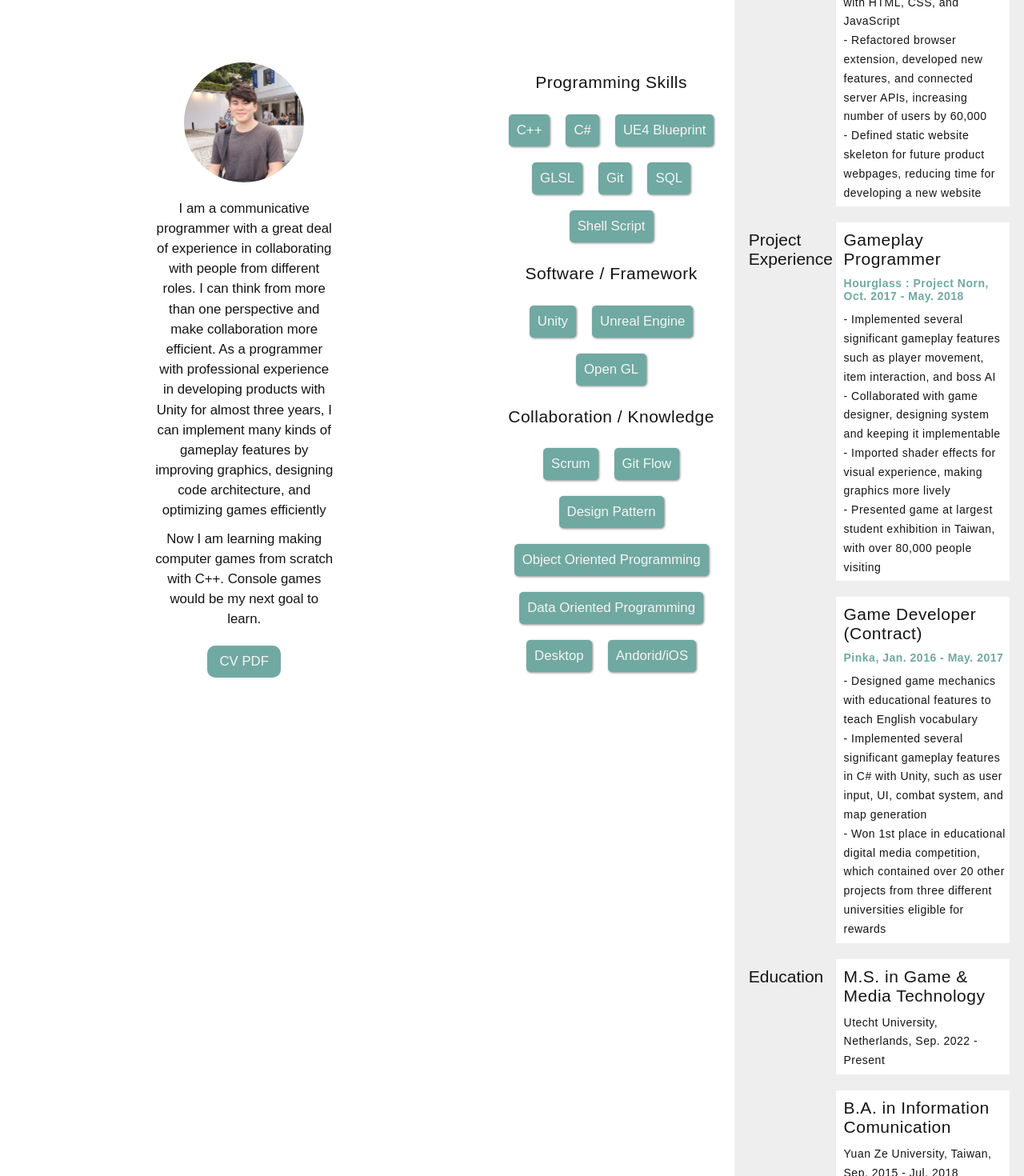
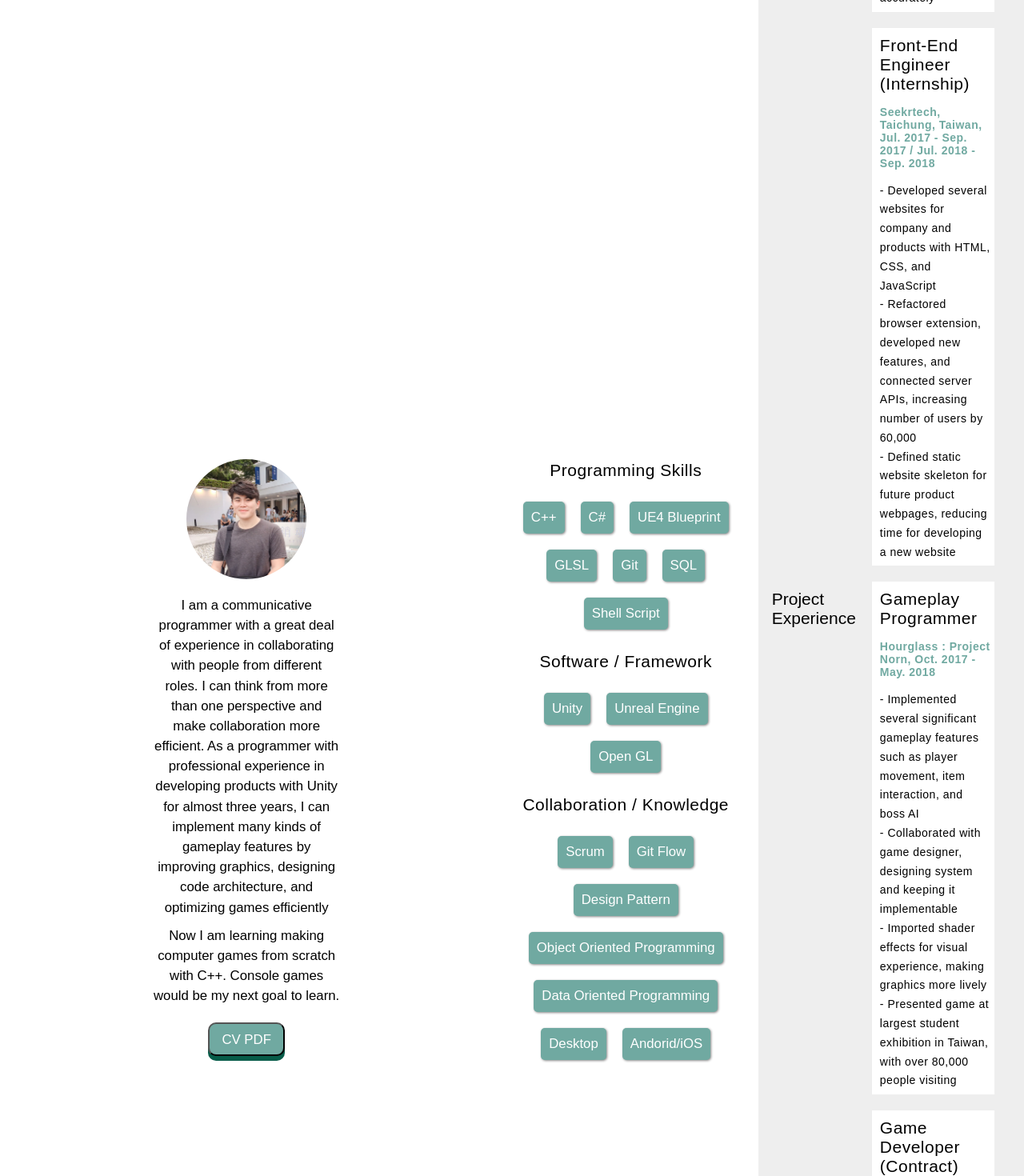
Before and after one commit to willake/hui-en.me-next, a Next.js app: page /about in a window 1280 px wide. Shown: the part 800-2270 px from the top of the page at 80% size. Built offline with nearby package versions, Linux system fonts and the light colour scheme.

Commit message:
update: update style of about

```diff
--- a/components/About/EducationCategory.tsx
+++ b/components/About/EducationCategory.tsx
@@ -3,6 +3,7 @@ import React from 'react';
 import { Education } from '../../schema';
 import EducationItem from './EducationItem';
 import classNames from 'classnames';
+import { H2, VFlexCenter } from 'styles/Common';
 
 type Props = {
   title: string;
@@ -11,11 +12,31 @@ type Props = {
 
 const EducationCategory: React.FC<Props> = ({ title, educations }) => {
   return (
-    <div className={styles.experienceCategory}>
-      <h2 className={styles.experienceCategoryTitle}>
-        <span className={classNames('xl', 'colorBlack')}>{title}</span>
-      </h2>
-      <div className={styles.experienceCategoryContent}>
+    <VFlexCenter
+      css={{
+        width: '90%',
+        '@lg': {
+          maxWidth: '1000px',
+          flexDirection: 'row',
+          alignItems: 'flex-start',
+        },
+      }}
+    >
+      <H2
+        size={'xl'}
+        textColor={'black'}
+        css={{
+          margin: '20px 0px',
+          fontWeight: 400,
+          '@lg': {
+            flex: 1,
+            textAlign: 'left',
+          },
+        }}
+      >
+        {title}
+      </H2>
+      <VFlexCenter css={{ width: '100%', '@lg': { flex: 2 } }}>
         {educations.map((education) => (
           <EducationItem
             key={education.degree}
@@ -24,8 +45,8 @@ const EducationCategory: React.FC<Props> = ({ title, educations }) => {
             period={education.period}
           />
         ))}
-      </div>
-    </div>
+      </VFlexCenter>
+    </VFlexCenter>
   );
 };
 
--- a/components/About/EducationItem.tsx
+++ b/components/About/EducationItem.tsx
@@ -1,6 +1,6 @@
-import styles from '../../styles/About.module.scss';
 import React from 'react';
-import classNames from 'classnames';
+import { Box, Text, VFlex } from 'styles/Common';
+import { WHITE } from 'styles/color';
 
 type Props = {
   degree: string;
@@ -10,16 +10,22 @@ type Props = {
 
 const EducationItem: React.FC<Props> = ({ degree, school, period }) => {
   return (
-    <div className={styles.experienceCategoryContentItem}>
-      <div className={styles.experienceCategoryContentItemTitle}>
-        <span className={classNames('xl', 'colorBlack')}>{degree}</span>
-      </div>
-      <div className={styles.experienceCategoryContentItemDetail}>
-        <span
-          className={classNames('m', 'colorBlack')}
-        >{`${school}, ${period}`}</span>
-      </div>
-    </div>
+    <VFlex css={{ margin: '10px 20px', backgroundColor: WHITE }}>
+      <Box css={{ margin: '10px' }}>
+        <Text size={'xl'} textColor={'black'} css={{ letterSpacing: '0.5px' }}>
+          {degree}
+        </Text>
+      </Box>
+      <Box css={{ margin: '5px 5px 5px 10px' }}>
+        <Text
+          size={'m'}
+          textColor={'black'}
+          css={{ letterSpacing: '0.5px', lineHeight: 1.7 }}
+        >
+          {`${school}, ${period}`}
+        </Text>
+      </Box>
+    </VFlex>
   );
 };
 
--- a/components/About/Experience.tsx
+++ b/components/About/Experience.tsx
@@ -5,6 +5,8 @@ import ExperienceCategory from './ExperienceCategory';
 import EducationItem from './EducationItem';
 import { Experience, Education } from '../../schema';
 import EducationCategory from './EducationCategory';
+import { Section } from 'styles/Common';
+import { DARK_GRAY } from 'styles/color';
 
 type ExperienceProps = {
   workExperiences: Experience[];
@@ -18,7 +20,16 @@ const Experience: React.FC<ExperienceProps> = ({
   educations,
 }) => {
   return (
-    <section className={styles.experience}>
+    <Section
+      css={{
+        width: '100%',
+        backgroundColor: DARK_GRAY,
+        alignItems: 'center',
+        marginTop: '10px',
+        paddingTop: '20px',
+        paddingBottom: '20px',
+      }}
+    >
       <ExperienceCategory
         title="Work Experience"
         experiences={workExperiences}
@@ -28,7 +39,7 @@ const Experience: React.FC<ExperienceProps> = ({
         experiences={projectExperiences}
       />
       <EducationCategory title="Education" educations={educations} />
-    </section>
+    </Section>
   );
 };
 
--- a/components/About/ExperienceCategory.tsx
+++ b/components/About/ExperienceCategory.tsx
@@ -1,8 +1,7 @@
-import styles from '../../styles/About.module.scss';
 import React from 'react';
 import { Experience } from '../../schema';
 import ExperienceItem from './ExperienceItem';
-import classNames from 'classnames';
+import { H2, VFlexCenter } from 'styles/Common';
 
 type Props = {
   title: string;
@@ -11,11 +10,31 @@ type Props = {
 
 const ExperienceCategory: React.FC<Props> = ({ title, experiences }) => {
   return (
-    <div className={styles.experienceCategory}>
-      <h2 className={styles.experienceCategoryTitle}>
-        <span className={classNames('xl', 'colorBlack')}>{title}</span>
-      </h2>
-      <div className={styles.experienceCategoryContent}>
+    <VFlexCenter
+      css={{
+        width: '90%',
+        '@lg': {
+          maxWidth: '1000px',
+          flexDirection: 'row',
+          alignItems: 'flex-start',
+        },
+      }}
+    >
+      <H2
+        size={'xl'}
+        textColor={'black'}
+        css={{
+          margin: '20px 0px',
+          fontWeight: 400,
+          '@lg': {
+            flex: 1,
+            textAlign: 'left',
+          },
+        }}
+      >
+        {title}
+      </H2>
+      <VFlexCenter css={{ width: '100%', '@lg': { flex: 2 } }}>
         {experiences.map((experience) => (
           <ExperienceItem
             key={experience.title}
@@ -24,8 +43,8 @@ const ExperienceCategory: React.FC<Props> = ({ title, experiences }) => {
             details={experience.details}
           />
         ))}
-      </div>
-    </div>
+      </VFlexCenter>
+    </VFlexCenter>
   );
 };
 
--- a/components/About/ExperienceItem.tsx
+++ b/components/About/ExperienceItem.tsx
@@ -1,6 +1,8 @@
 import styles from '../../styles/About.module.scss';
 import React from 'react';
 import classNames from 'classnames';
+import { Box, Text, VFlex } from 'styles/Common';
+import { WHITE } from 'styles/color';
 
 type Props = {
   title: string;
@@ -10,22 +12,35 @@ type Props = {
 
 const ExperienceItem: React.FC<Props> = ({ title, subtitle, details }) => {
   return (
-    <div className={styles.experienceCategoryContentItem}>
-      <div className={styles.experienceCategoryContentItemTitle}>
-        <span className={classNames('xl', 'colorBlack')}>{title}</span>
-      </div>
-      <div className={styles.experienceCategoryContentItemSubtitle}>
-        <span className={classNames('m', 'colorGreen')}>{subtitle}</span>
-      </div>
-      <div className={styles.experienceCategoryContentItemDetail}>
+    <VFlex css={{ margin: '10px 20px', backgroundColor: WHITE }}>
+      <Box css={{ margin: '10px' }}>
+        <Text size={'xl'} textColor={'black'} css={{ letterSpacing: '0.5px' }}>
+          {title}
+        </Text>
+      </Box>
+      <Box css={{ margin: '5px 5px 10px 10px' }}>
+        <Text
+          size={'m'}
+          textColor={'green'}
+          css={{ fontWeight: 700, letterSpacing: '0.5px' }}
+        >
+          {subtitle}
+        </Text>
+      </Box>
+      <Box css={{ margin: '5px 5px 5px 10px' }}>
         {details.map((detail) => (
-          <span key={detail.length} className={classNames('m', 'colorBlack')}>
+          <Text
+            key={detail.length}
+            size={'m'}
+            textColor={'black'}
+            css={{ letterSpacing: '0.5px', lineHeight: 1.7 }}
+          >
             - {detail}
             <br />
-          </span>
+          </Text>
         ))}
-      </div>
-    </div>
+      </Box>
+    </VFlex>
   );
 };
 
--- a/components/About/Intro.tsx
+++ b/components/About/Intro.tsx
@@ -2,6 +2,9 @@ import styles from '../../styles/About.module.scss';
 import React from 'react';
 import Image from 'next/image';
 import classNames from 'classnames';
+import { Box, Button, Section, Text } from 'styles/Common';
+import { styled } from 'styles';
+import { GREEN, textColors } from 'styles/color';
 
 type IntroProps = {
   intro: string[];
@@ -9,9 +12,19 @@ type IntroProps = {
 
 const Intro: React.FC<IntroProps> = ({ intro }) => {
   return (
-    <section id="intro" className={styles.intro}>
-      <div>
-        <div className={styles.introAvatar}>
+    <Section
+      id="intro"
+      css={{
+        alignItems: 'center',
+        padding: '0 30px',
+        '@lg': {
+          justifyContent: 'center',
+          padding: '10px 15%',
+        },
+      }}
+    >
+      <Box>
+        <Avatar>
           <Image
             src="/images/about/me.jpg"
             alt="me"
@@ -19,22 +32,47 @@ const Intro: React.FC<IntroProps> = ({ intro }) => {
             height="160"
             layout="responsive"
           />
-        </div>
-      </div>
-      <div className={styles.introTexts}>
+        </Avatar>
+      </Box>
+      <Box css={{ maxWidth: '800px' }}>
         {intro.map((text) => (
-          <div key={text.length} className={styles.introText}>
-            <span className={classNames('l', 'colorBlack')}>{text}</span>
-          </div>
+          <Box css={{ textAlign: 'center', margin: '10px 0', lineHeight: 1.5 }}>
+            <Text size={'l'} textColor={'black'}>
+              {text}
+            </Text>
+          </Box>
         ))}
-      </div>
-      <div className={classNames(styles.cvButton, 'hoverable')}>
+      </Box>
+      <Button
+        css={{
+          margin: '10px 0',
+          padding: '10px 15px',
+          backgroundColor: GREEN,
+          borderRadius: '10px',
+        }}
+      >
         <a title="CV" href="/cv.pdf" target="_blank" rel="noopener noreferrer">
-          <span className={classNames('l', 'colorWhite')}>CV PDF</span>
+          <Text size={'l'} textColor={'white'}>
+            CV PDF
+          </Text>
         </a>
-      </div>
-    </section>
+      </Button>
+    </Section>
   );
 };
 
 export default Intro;
+
+const Avatar = styled(Box, {
+  position: 'relative',
+  width: '128px',
+  height: '128px',
+  margin: '10px 0',
+  '@lg': {
+    width: '150px',
+    height: '150px',
+  },
+  img: {
+    borderRadius: '50%',
+  },
+});
--- a/components/About/Skill.tsx
+++ b/components/About/Skill.tsx
@@ -2,6 +2,7 @@ import styles from '../../styles/About.module.scss';
 import React from 'react';
 import SkillSet from './SkillSet';
 import classNames from 'classnames';
+import { Section } from 'styles/Common';
 
 type SkillProps = {
   programmingSkill: string[];
@@ -15,11 +16,19 @@ const Skill: React.FC<SkillProps> = ({
   knowledge,
 }) => {
   return (
-    <section className={styles.skill}>
+    <Section
+      css={{
+        alignItems: 'center',
+        justifyContent: 'center',
+        '@lg': {
+          maxWidth: '1000px',
+        },
+      }}
+    >
       <SkillSet title={'Programming Skills'} skills={programmingSkill} />
       <SkillSet title="Software / Framework" skills={framework} />
       <SkillSet title="Collaboration / Knowledge" skills={knowledge} />
-    </section>
+    </Section>
   );
 };
 
--- a/components/About/SkillSet.tsx
+++ b/components/About/SkillSet.tsx
@@ -1,6 +1,7 @@
-import styles from '../../styles/About.module.scss';
 import React from 'react';
-import classNames from 'classnames';
+import { Box, H2, HFlexCenter, Text, VFlexCenter } from 'styles/Common';
+import { styled } from 'styles';
+import { GREEN, SHADOW } from 'styles/color';
 
 type Props = {
   title: string;
@@ -9,19 +10,37 @@ type Props = {
 
 const SkillSet: React.FC<Props> = ({ title, skills }) => {
   return (
-    <div className={styles.skillCategory}>
-      <h2 className={styles.skillCategoryTitle}>
-        <span className={classNames('xl', 'colorBlack')}>{title}</span>
-      </h2>
-      <div className={styles.skillCategoryContent}>
+    <VFlexCenter>
+      <H2
+        size="xl"
+        textColor={'black'}
+        css={{
+          fontWeight: 500,
+          letterSpacing: '0.5px',
+        }}
+      >
+        {title}
+      </H2>
+      <HFlexCenter css={{ flexWrap: 'wrap' }}>
         {skills.map((skill) => (
-          <div key={skill} className={styles.skillCategoryContentItem}>
-            <span className={classNames('l', 'colorWhite')}>{skill}</span>
-          </div>
+          <SkillItem key={skill}>
+            <Text size={'l'} textColor={'white'}>
+              {skill}
+            </Text>
+          </SkillItem>
         ))}
-      </div>
-    </div>
+      </HFlexCenter>
+    </VFlexCenter>
   );
 };
 
 export default SkillSet;
+
+const SkillItem = styled(Box, {
+  width: 'auto',
+  background: GREEN,
+  boxShadow: `1px 1px 3px ${SHADOW}`,
+  borderRadius: '5px',
+  margin: '10px 10px',
+  padding: '10px 10px',
+});
--- a/styles/Common.tsx
+++ b/styles/Common.tsx
@@ -32,9 +32,19 @@ export const VFlex = styled('div', {
   flexDirection: 'column',
 });
 
+export const VFlexCenter = styled(VFlex, {
+  alignItems: 'center',
+  justifyContent: 'center',
+});
+
 export const HFlex = styled('div', {
   display: 'flex',
   flexDirection: 'row',
+});
+
+export const HFlexCenter = styled(HFlex, {
+  alignItems: 'center',
+  justifyContent: 'center',
 });
 
 export const Section = styled('section', {
--- a/styles/Home.module.scss
+++ /dev/null
@@ -1,211 +0,0 @@
-@import "./variables.scss";
-
-.header {
-    display: flex;
-    flex-direction: column;
-    align-items: center;
-    justify-content: center;
-}
-
-.headerContent {
-    position: relative;
-    width: 100%;
-    display: none;
-
-    @media screen and (min-width: $lg){
-        width: 800px;
-        margin: 30px 0px;
-        display: block;
-    }
-}
-
-.headerVideo {
-    width: 100%;
-    z-index: 10;
-}
-
-.headerOverlay {
-    position: absolute;
-    top: 0;
-    left: 0;
-    width: 100%;
-    height: 100%;
-    background-color: #0b2027;
-    opacity: 0.5;
-    z-index: 15;
-}
-
-.headerTexts {
-    position: absolute;
-    width: 100%;
-    height: 100%;
-    display: flex;
-    flex-direction: column;
-    justify-content: center;
-    align-items: center;
-    top: 0;
-    left: 0;
-    z-index: 15;
-}
-
-.headerTitle {
-    letter-spacing: 1px;
-    font-weight: 500;
-
-    @media screen and (min-width: $sm){
-        margin-top: 20px;
-        margin-bottom: 10px;
-    }
-}
-
-.headerSubtitle {
-    letter-spacing: 0.5px;
-    font-weight: 500;
-}
-
-.portfolio {
-    width: 100%;
-    text-align: center;
-    display: flex;
-    flex-direction: column;
-    justify-content: center;
-    align-items: center;
-    padding-top: 5px;
-    padding-bottom: 20px;
-    background-color: #EEEEEE;
-}
-
-.portfolioTitle {
-    font-weight: 400;
-}
-
-.portfolioRow {
-    display: flex;
-    flex-direction: column;
-    align-items: center;
-    justify-content: center;
-
-    @media screen and (min-width: $sm){
-        max-width: calc(100% - 80px);
-        display: flex;
-        flex-direction: row;
-        flex-wrap: wrap;
-        justify-content: center;
-        padding: 0 40px;
-    }
-
-    @media screen and (min-width: $lg){
-        max-width: 1200px;
-        padding: 0 40px;
-    }
-}
-
-.portfolioItem {
-    position: relative;
-    width: 300px;
-    height: 150px;
-    margin-bottom: 60px;
-    // flex: 1;
-
-    @media screen and (min-width: $sm){
-        width: 250px;
-        height: 125px;
-        margin: 10px 10px 40px 10px;
-    }
-
-    @media screen and (min-width: $lg){
-        // width:  48%;
-        // height: 120px;
-        width: 300px;
-        height: 150px;
-    }
-}
-
-.portfolioItemBody {
-    position: relative;
-    width: 100%;
-    height: 100%;
-    overflow: hidden;
-    border-radius: 5px;
-    background-position: center;
-    background-size: cover;
-    box-shadow: 1px 1px 3px #888888;
-}
-
-.portfolioItemBackground {
-    width: 100%;
-    z-index: 5;
-}
-
-.portfolioItemOverlay {
-    position: absolute;
-    top: 0;
-    left: 0;
-    width: 100%;
-    height: 100%;
-    background-color: #000000;
-    opacity: 0.1;
-    z-index: 10;
-
-    @media screen and (min-width: $lg){
-        opacity: 0.4;
-    }
-
-
-    &:hover {
-        @media screen and (min-width: $lg){
-            transition: 0.3s ease-in;
-            opacity: 0;
-        }
-    }
-}
-
-.portfolioItemText {
-    position: absolute;
-    display: flex;
-    flex-direction: column;
-    justify-content: center;
-    align-items: flex-end;
-    bottom: 0;
-    left: 0;
-    width: 100%;
-    height: 20%;
-    background-color: white;
-    z-index: 15;
-}
-
-.portfolioItemTitle {
-    margin-right: 10px;
-    font-weight: 500;
-
-    span {
-        display: block;
-    }
-}
-
-.portfolioItemTags {
-    position: absolute;
-    top: 100%;
-    left: 5px;
-    width: 100%;
-    display: flex;
-    flex-direction: row;
-    justify-content: left;
-    font-weight: 500;
-}
-
-.portfolioItemTag {
-    background-color:#70a9a1;
-    border-radius: 0 0 5px 5px;
-    padding: 5px 10px;
-    margin: 0 5px;
-    letter-spacing: 0.5px;
-    text-align: center;
-    font-weight: 500;
-    justify-content: center;
-    align-items: center;
-
-    span {
-        display: block;
-    }
-}
```
